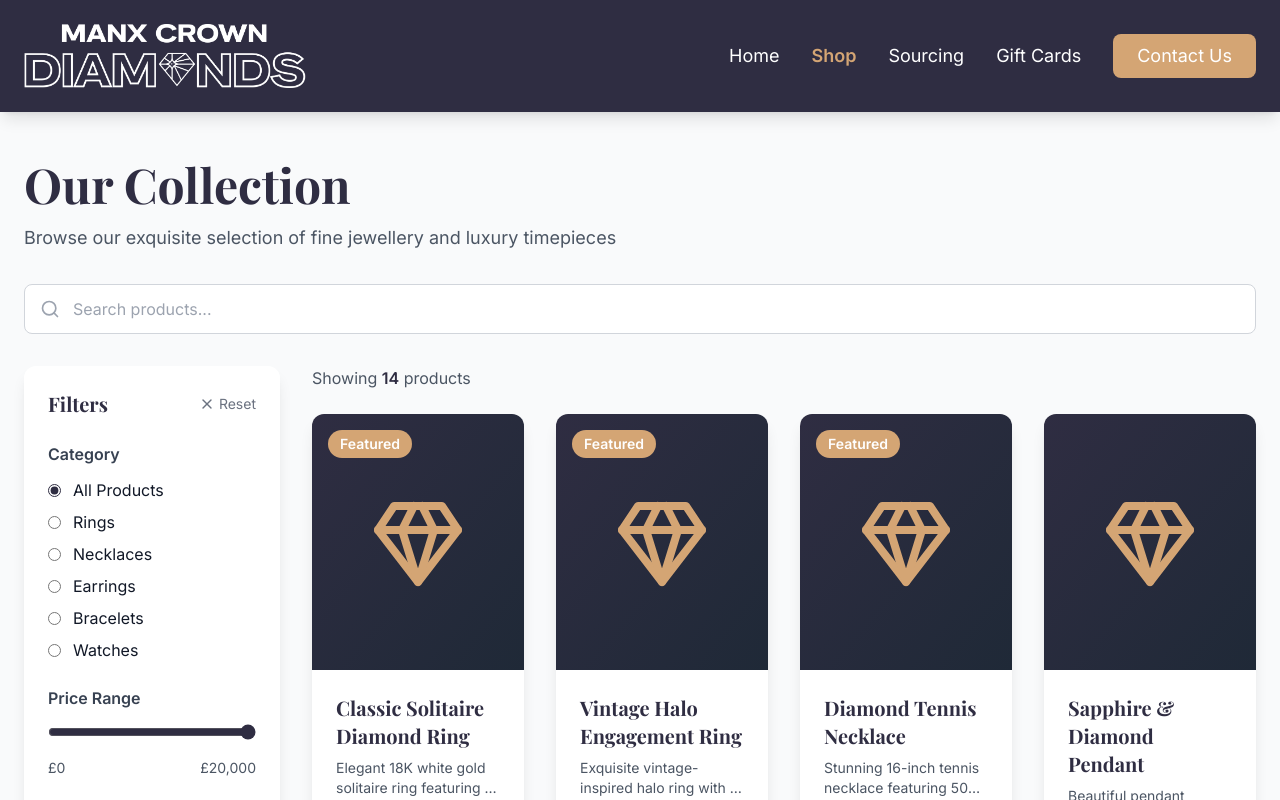
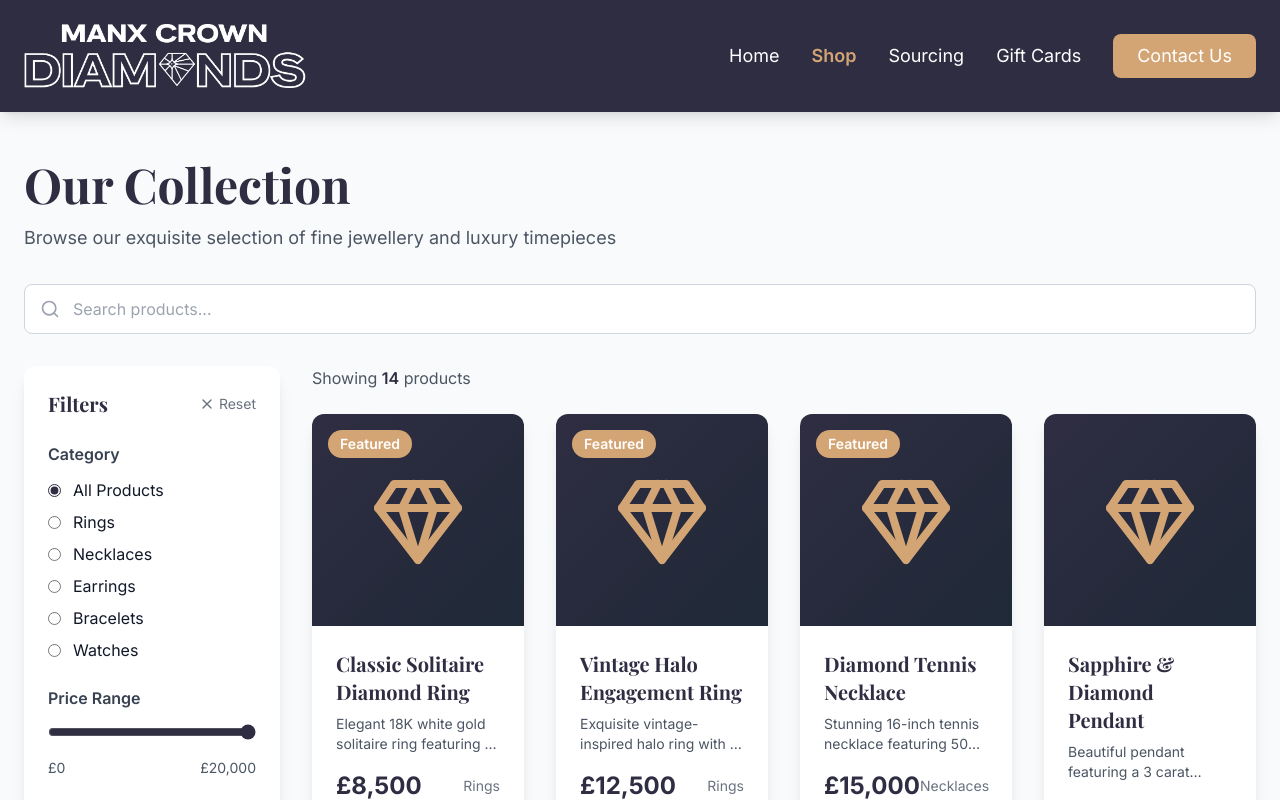
Before and after one commit to LYNKSPortal/manx-crown-diamonds-iom, a Next.js app: page /shop in a window 1280 px wide. Shown: the top 800 px of the page. Built offline with nearby package versions, Linux system fonts and the light colour scheme; a web font is replaced by a local one.

Commit message:
Make all product card images square aspect ratio on shop page

```diff
--- a/components/ProductCard.tsx
+++ b/components/ProductCard.tsx
@@ -10,7 +10,7 @@ export default function ProductCard({ product }: ProductCardProps) {
   return (
     <Link href={`/shop/${product.id}`}>
       <div className="group bg-white rounded-xl shadow-lg overflow-hidden hover:shadow-2xl transition-all duration-300 transform hover:-translate-y-2">
-        <div className="relative h-64 bg-gradient-to-br from-dark-purple to-gray-800 flex items-center justify-center">
+        <div className="relative aspect-square bg-gradient-to-br from-dark-purple to-gray-800 flex items-center justify-center">
           <Gem className="w-24 h-24 text-antique-gold group-hover:scale-110 transition-transform" />
           {!product.inStock && (
             <div className="absolute top-4 right-4 bg-red-600 text-white px-3 py-1 rounded-full text-sm font-semibold">
```
